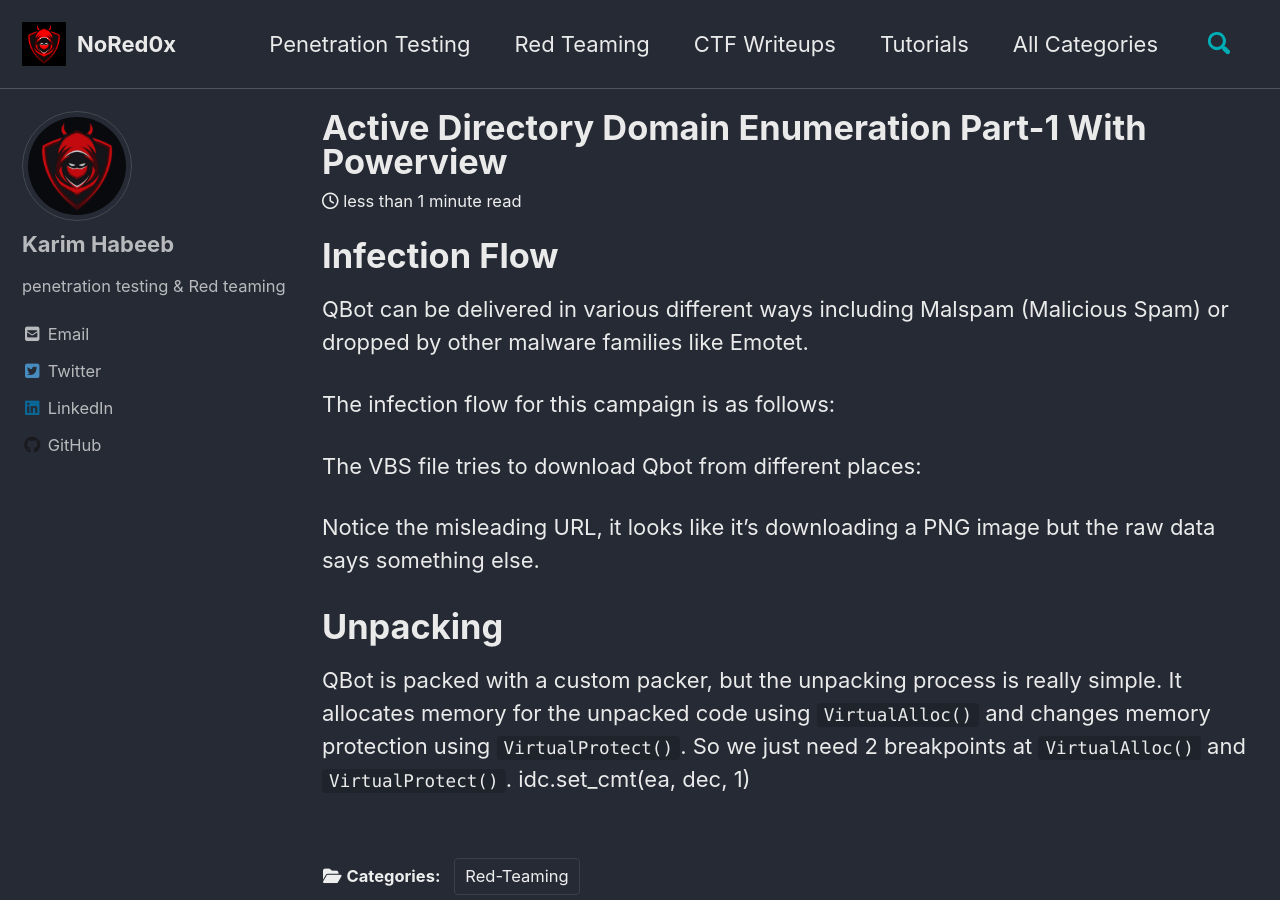
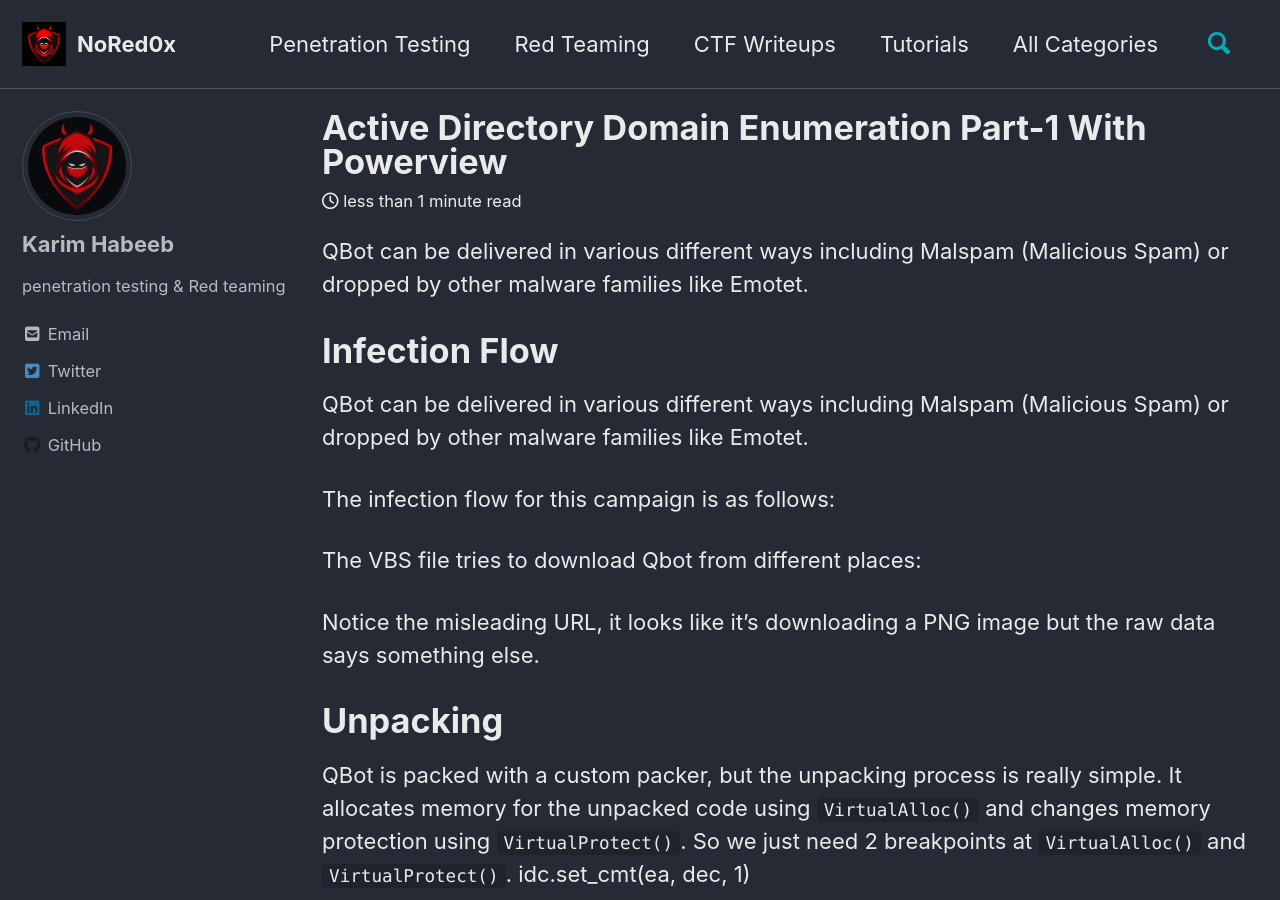
Before and after one commit to NoRed0x/NoRed0x.github.io, a Jekyll site: the page built from _posts/Red-Teaming/2021-06-19-active-directory-domain-enumeration.md, in a window 1280 px wide and 900 px high. Built offline with Jekyll 4.4.1, drawn with Linux system fonts in a browser that asks for light colours; cached includes are drawn as plain includes; nearby versions of some CDN libraries.

Commit message:
Update 2021-06-19-active-directory-domain-enumeration.md

```diff
--- a/_posts/Red-Teaming/2021-06-19-active-directory-domain-enumeration.md
+++ b/_posts/Red-Teaming/2021-06-19-active-directory-domain-enumeration.md
@@ -7,6 +7,8 @@ ribbon: red
 categories:
   - Red-Teaming
 ---
+
+QBot can be delivered in various different ways including Malspam (Malicious Spam) or dropped by other malware families like Emotet.
 
 # Infection Flow
 
```
